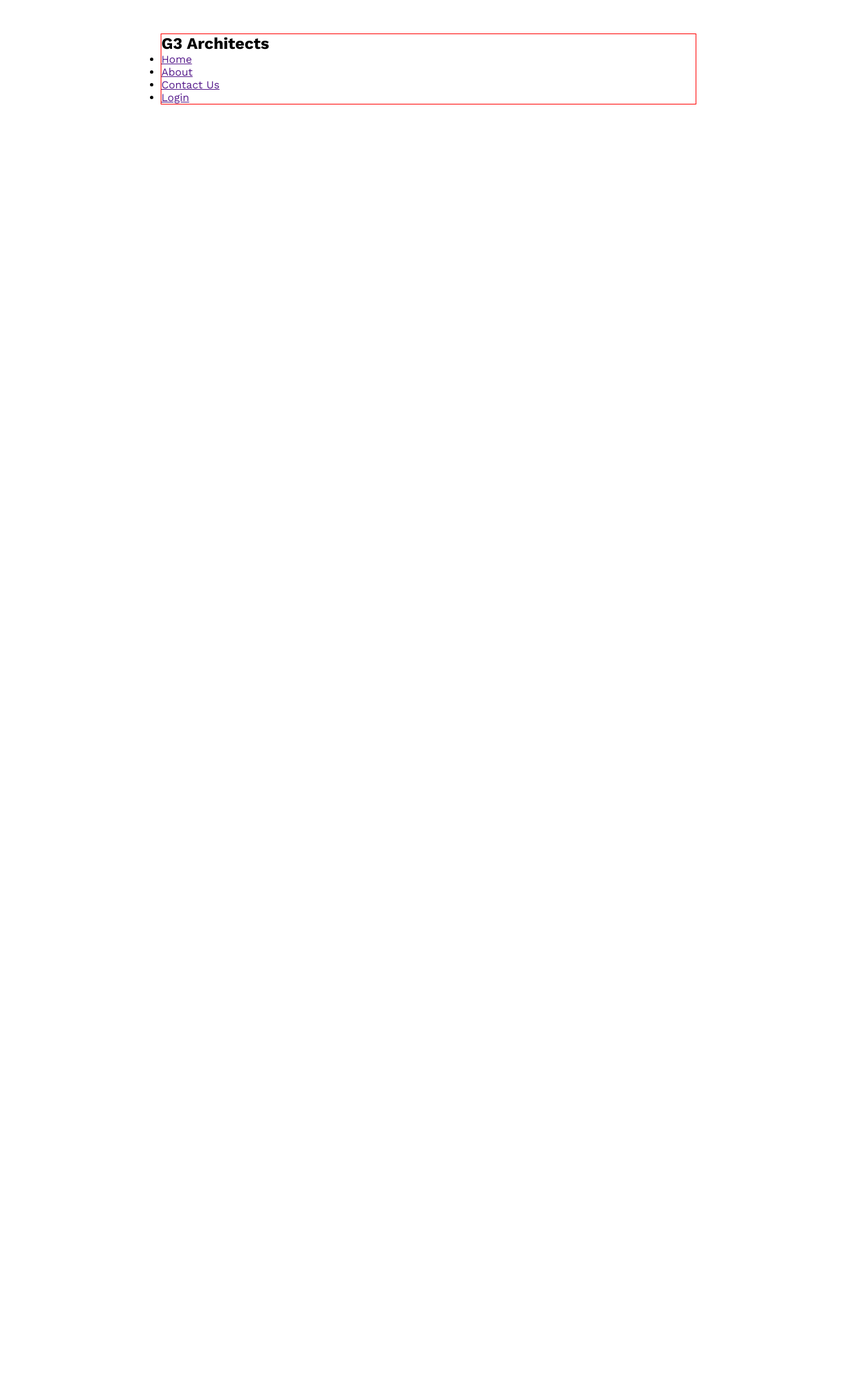
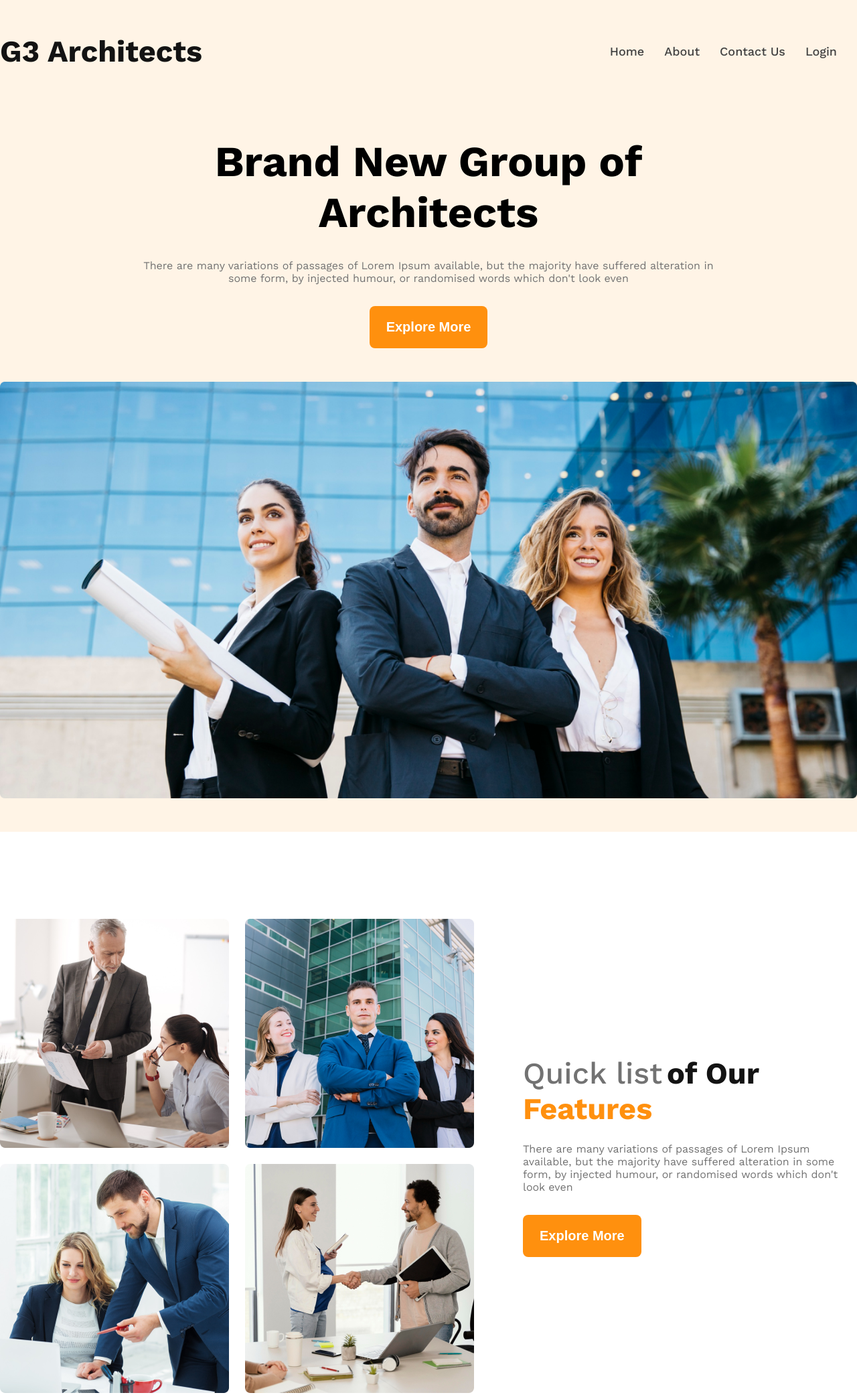
Before and after one commit to Hermitxxx/g3-architects-project, a plain HTML site: page index.html in a window 1280 px wide. Shown: the whole page at 67% size. Before the commit the page ends 800 px from the top, so only its background shows below. Drawn offline with nearby package versions, Linux system fonts and the light colour scheme.

Commit message:
banner and team section completed

```diff
--- a/index.html
+++ b/index.html
@@ -14,21 +14,63 @@
 </head>
 
 <body class="font-work-sans">
-    <header>
-        <nav>
-            <h2>G3 Architects</h2>
+    <header class="bg-primary">
+        <nav class="navbar">
+            <h3 class="brand">G3 Architects</h3>
 
             <ul class="nav-links">
-                <li><a href="">Home</a></li>
-                <li><a href="">About</a></li>
-                <li><a href="">Contact Us</a></li>
-                <li><a href="">Login</a></li>
+                <li class="nav-item"><a href="">Home</a></li>
+                <li class="nav-item"><a href="">About</a></li>
+                <li class="nav-item"><a href="">Contact Us</a></li>
+                <li class="nav-item"><a href="">Login</a></li>
             </ul>
         </nav>
+
+        <div class="banner">
+            <div class="banner-content">
+                <h1 class="banner-title">
+                    Brand New Group of Architects
+                </h1>
+                <p class="banner-description">
+                    There are many variations of passages of Lorem Ipsum available, but the majority have suffered
+                    alteration in some form, by injected humour, or randomised words which don't look even
+                </p>
+                <button class="btn">Explore More</button>
+            </div>
+
+            <div class="banner-image">
+                <img src="./images/banner.png" alt="" style="vertical-align: middle;">
+            </div>
+        </div>
     </header>
 
     <main>
+        <section class="team">
+            <div class="team-container">
+                <div class="team-images">
+                    <img src="./images/team1.png" alt="">
+                    <img src="./images/team2.png" alt="">
+                    <img src="./images/team3.png" alt="">
+                    <img src="./images/team4.png" alt="">
+                </div>
 
+                <div class="team-content">
+                    <div class="team-info">
+                        <h2 class="team-title">
+                            <span class="first">Quick list</span>
+                            <span class="second">of Our</span>
+                            <br>
+                            <span class="third">Features</span>
+                        </h2>
+
+                        <p class="team-description">
+                            There are many variations of passages of Lorem Ipsum available, but the majority have suffered alteration in some form, by injected humour, or randomised words which don't look even
+                        </p>
+                        <button class="btn">Explore More</button>
+                    </div>
+                </div>
+            </div>
+        </section>
     </main>
 
     <footer>
--- a/style.css
+++ b/style.css
@@ -4,18 +4,149 @@
     box-sizing: border-box;
 }
 
-/* shared style */
-
 .font-work-sans {
   font-family: "Work Sans", sans-serif;
   font-optical-sizing: auto;
 }
 
-header {
-    padding: 50px 240px;
+/* shared style */
+
+/* .display-flex {
+    display: flex;
+} */
+
+.bg-primary {
+    background-color: rgba(255, 144, 14, 0.1);
 }
 
-header nav {
-    border: 1px solid red;
-    /* max-width: ; */
+.btn {
+    background-color: #FF900E;
+    color: #FFFFFF;
+    border: none;
+    font-size: 1.25rem;
+    font-weight: 600;
+    padding: 20px 25px;
+    border-radius: 8px;
 }
+
+/* main style */
+
+header {
+    padding: 50px 0;
+}
+
+.navbar {
+    /* border: 1px solid red; */
+    justify-content: space-between;
+    display: flex;
+    align-items: center;
+}
+
+.nav-links {
+    display: flex;
+    align-items: center;
+}
+
+.nav-item {
+    list-style: none;
+    margin-right: 30px;
+}
+
+.nav-item a{
+    text-decoration: none;
+    color: #424242;
+    font-size: 18px;
+    font-weight: 500;
+}
+
+.brand {
+    font-weight: 700;
+    font-size: 45px;
+    color: #131313;
+}
+
+/* bannner and navabr common designs */
+
+.navbar, .banner, .banner-image {
+    max-width: 1440px;
+    margin: 0 auto;
+}
+
+/* banner styles */
+
+.banner-content {
+    max-width: 862px;
+    margin: 0 auto;
+    text-align: center;
+    margin-bottom: 50px;
+}
+
+.banner-title {
+    font-size: 4rem;
+    font-weight: bold;
+    margin-top: 100px;
+}
+
+.banner-description {
+    color: #727272;
+    font-size: 1rem;
+    margin: 2rem 0;
+    max-width: 868px;
+}
+
+.banner-image img {
+    width: 100%;
+}
+
+/* team section design */
+
+ .team {
+    max-width: 1318px;
+    margin: 130px auto;
+ }
+
+.team-container {
+    display: flex;
+    align-items: center;
+    gap: 73px;
+}
+
+.team-images {
+    display: grid;
+    grid-template-columns: repeat(2, 1fr);
+    gap: 24px;
+}
+
+.team-conntent .team-info {
+    max-width: 537px;
+    width: 537px;
+    text-align: left;
+}
+
+.first {
+    color: #727272;
+    font-size: 2.8125rem;
+    font-weight: 500;
+}
+
+.second {
+    color: #131313;
+    font-size: 2.8125rem;
+    font-weight: bold;
+}
+
+.third {
+    color: #FF900E;
+    font-size: 2.8125rem;
+    font-weight: bold;
+}
+
+.team-title {
+    margin-bottom: 1.5rem;
+}
+
+.team-description {
+    color: #727272;
+    font-size: 1rem;
+    margin-bottom: 2rem;
+}
```
